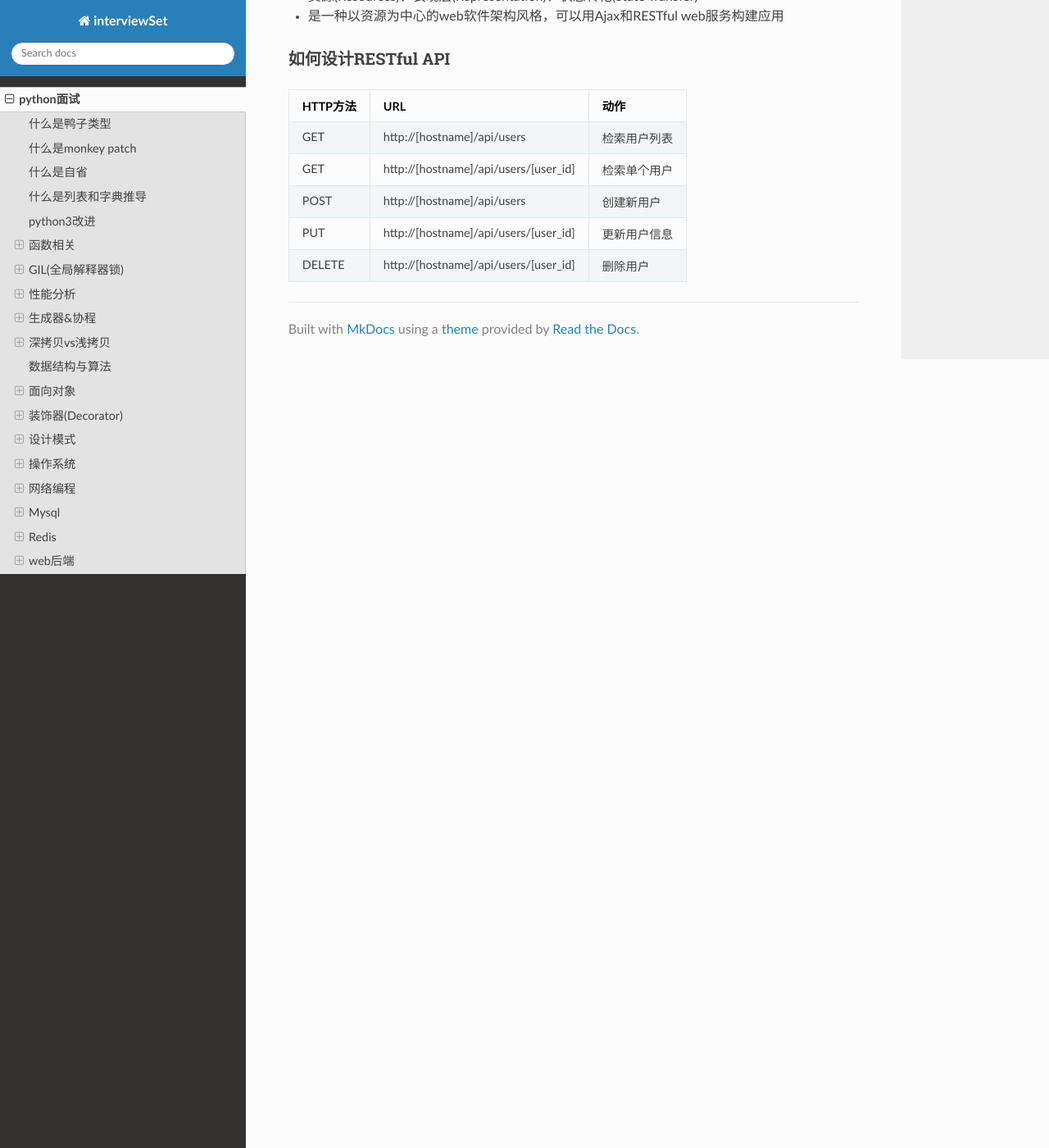
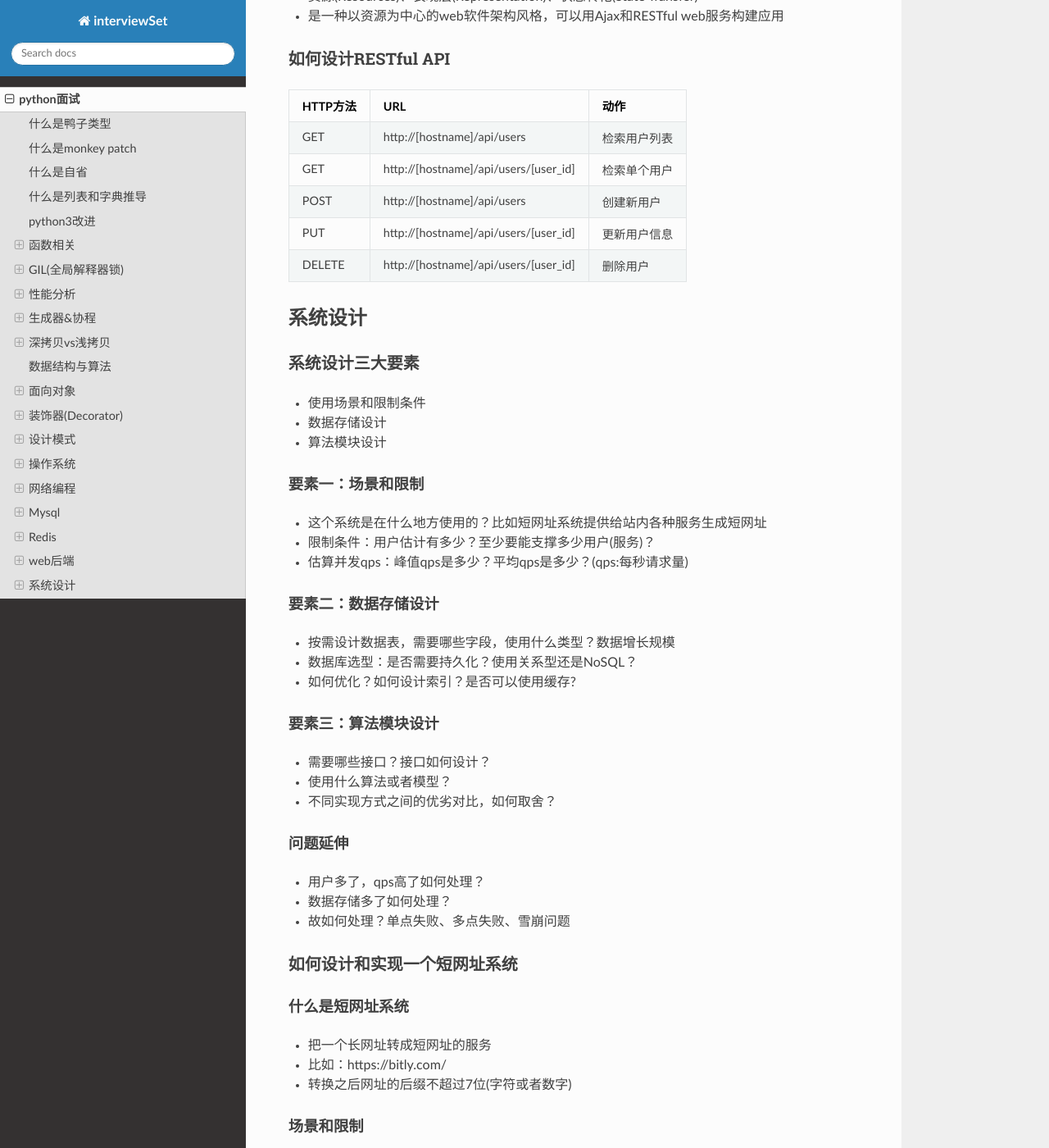
Before and after one commit to cpmango/interview, an MkDocs documentation site: the page built from docs/python-interview.md, in a window 1280 px wide and 1400 px high, scrolled down 44472 px. Shown: the whole window at 82% size. Built offline with MkDocs 1.6.1, drawn with Linux system fonts in a browser that asks for light colours; nearby versions of some CDN libraries; some of the changed text lies outside the part shown.

Commit message:
如何回答系统设计类问题

```diff
--- a/docs/python-interview.md
+++ b/docs/python-interview.md
@@ -1634,3 +1634,48 @@ db.close()
 |POST|http://[hostname]/api/users|创建新用户|
 |PUT|http://[hostname]/api/users/[user_id]|更新用户信息|
 |DELETE|http://[hostname]/api/users/[user_id]|删除用户|
+
+## 系统设计
+### 系统设计三大要素
+- 使用场景和限制条件
+- 数据存储设计
+- 算法模块设计
+#### 要素一：场景和限制
+- 这个系统是在什么地方使用的？比如短网址系统提供给站内各种服务生成短网址
+- 限制条件：用户估计有多少？至少要能支撑多少用户(服务)？
+- 估算并发qps：峰值qps是多少？平均qps是多少？(qps:每秒请求量)
+#### 要素二：数据存储设计
+- 按需设计数据表，需要哪些字段，使用什么类型？数据增长规模
+- 数据库选型：是否需要持久化？使用关系型还是NoSQL？
+- 如何优化？如何设计索引？是否可以使用缓存?
+#### 要素三：算法模块设计
+- 需要哪些接口？接口如何设计？
+- 使用什么算法或者模型？
+- 不同实现方式之间的优劣对比，如何取舍？
+#### 问题延伸
+- 用户多了，qps高了如何处理？
+- 数据存储多了如何处理？
+- 故如何处理？单点失败、多点失败、雪崩问题
+
+### 如何设计和实现一个短网址系统
+#### 什么是短网址系统
+- 把一个长网址转成短网址的服务
+- 比如：https://bitly.com/
+- 转换之后网址的后缀不超过7位(字符或者数字)
+#### 场景和限制
+- 场景：提供短网址服务为公司其他各业务服务
+- 功能：一个长网址转成短网址并存储;根据短网址还原长url
+- 预估峰值插入请求数量级：数百; 查询请求数量级：数千
+#### 数据存储设计
+- 使用mysql即可满足
+- 需要的字段有？(id、短网址、原网址、创建时间)
+#### 算法实现设计
+**短网址生成算法有哪些？对比优缺点**
+- 两个API：long2short_url, short2long_url
+- 常用算法：hash算法截取; 自增序列算法
+- 对比采用自增序列算法实现
+### 编码实现
+- 代码里实现了短网址生成算法
+- 数据库使用Mysql
+- 计数器使用Redis
+### 如何设计和实现一个秒杀系统
```
